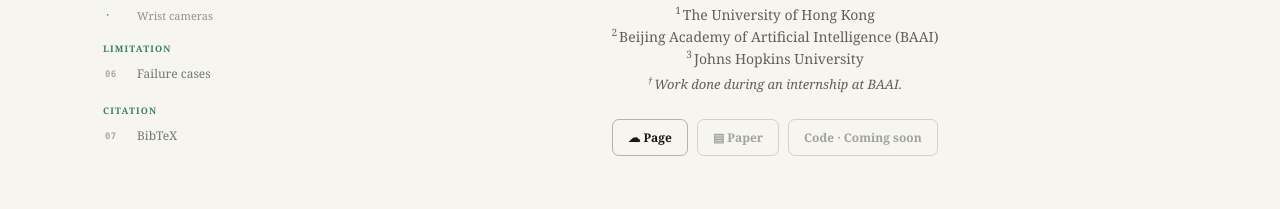
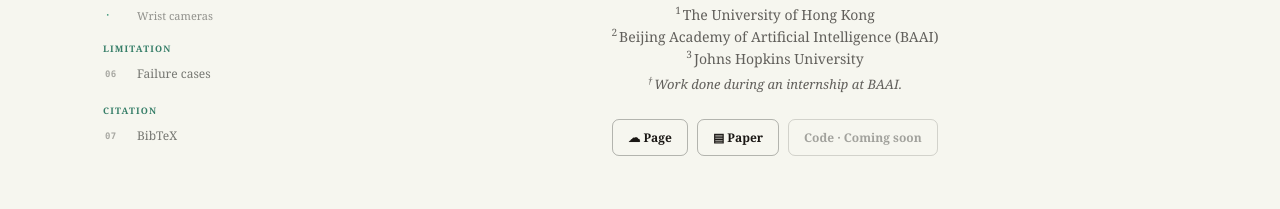
Before and after one commit to OpenDriveLab/Haco-Page, a Next.js app: page / in a window 1280 px wide. Shown: the part 1307-1516 px from the top of the page. Built offline with nearby package versions, Linux system fonts and the light colour scheme; a web font is replaced by a local one.

Commit message:
Link HACo paper on arXiv

```diff
--- a/app/page.tsx
+++ b/app/page.tsx
@@ -444,7 +444,7 @@ export default function Home() {
             <p className="authors">Naisheng Ye<sup>1,2,†</sup>, Yinzhe Zhou<sup>2,3</sup>, Junkai Zhao<sup>2</sup>, Yuhang Lu<sup>1,2</sup><br/>Checheng Yu<sup>1</sup>, Zhenjie Yang<sup>1</sup>, Pengwei Wang<sup>2</sup>, and Hongyang Li<sup>1</sup></p>
             <p className="affiliation"><sup>1</sup>The University of Hong Kong<br/><sup>2</sup>Beijing Academy of Artificial Intelligence (BAAI)<br/><sup>3</sup>Johns Hopkins University</p>
             <p className="affiliation affiliation-note"><sup>†</sup>Work done during an internship at BAAI.</p>
-            <div className="article-links"><a className="article-link" href="https://opendrivelab.github.io/Haco-Page/">☁ Page</a><a className="article-link disabled" href="#" aria-disabled="true" data-url-placeholder="paper" onClick={(event) => event.preventDefault()}>▤ Paper</a><span className="article-link disabled" aria-disabled="true">Code · Coming soon</span></div>
+            <div className="article-links"><a className="article-link" href="https://opendrivelab.github.io/Haco-Page/">☁ Page</a><a className="article-link" href="https://arxiv.org/pdf/2609.36596" target="_blank" rel="noreferrer">▤ Paper</a><span className="article-link disabled" aria-disabled="true">Code · Coming soon</span></div>
           </header>
 
 <section id="abstract">
--- a/index.html
+++ b/index.html
@@ -59,7 +59,7 @@
             <p class="affiliation affiliation-note"><sup>†</sup>Work done during an internship at BAAI.</p>
             <div class="article-links">
               <a class="article-link" href="https://opendrivelab.github.io/Haco-Page/">☁ Page</a>
-              <a class="article-link disabled" href="#" aria-disabled="true" data-url-placeholder="paper" onclick="return false">▤ Paper</a>
+              <a class="article-link" href="https://arxiv.org/pdf/2609.36596" target="_blank" rel="noreferrer">▤ Paper</a>
               <span class="article-link disabled" aria-disabled="true">Code · Coming soon</span>
             </div>
           </header>
```
